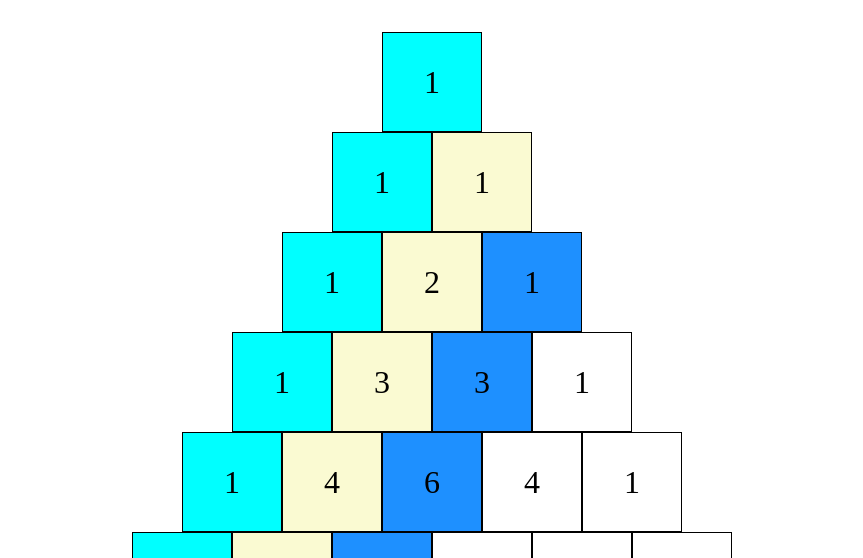
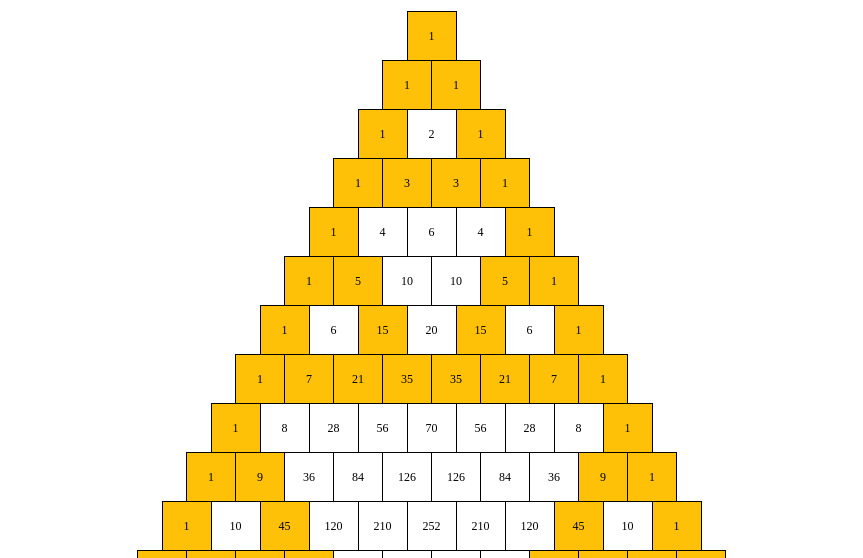
Before and after one commit to ahmad-511/one_question_interview, a plain HTML site: page index.html in a window 1280 px wide. Shown: the top 558 px of the page, without its empty margins (208-1071 px from the left). Drawn offline with Linux system fonts and the light colour scheme.

Commit message:
JS Refactoring / Add odd class / collapse borders

```diff
--- a/css/main.css
+++ b/css/main.css
@@ -5,7 +5,7 @@
 }
 
 html {
-    font-size: 32px;
+    font-size: 12px;
 }
 
 body {
@@ -22,20 +22,14 @@ body {
 
 .square {
     border: 1px solid #000;
-    width: 100px;
-    height: 100px;
+    width: 50px;
+    height: 50px;
     display: grid;
     place-content: center;
+    margin-top: -1px;
+    margin-left: -1px;
 }
 
-.square:first-child {
-    background-color: aqua;
+.square.odd {
+    background-color: #ffc107;
 }
-
-.square:nth-child(2) {
-    background-color: lightgoldenrodyellow;
-}
-
-.square:nth-child(3) {
-    background-color: dodgerblue;
-}
--- a/js/main.js
+++ b/js/main.js
@@ -1,5 +1,5 @@
 const initApp = () => {
-    const ptArray = pascalsTriangle(8);
+    const ptArray = pascalsTriangle(16);
     domTriangle(ptArray);
 }
 
@@ -7,26 +7,25 @@ document.addEventListener("DOMContentLoaded", initApp);
 
 const pascalsTriangle = (rows = 3) => {
     if (rows < 3) rows = 3;
-    const stackArray = [];
-    let i = 1;
-    while (i <= rows) {
+    const stackArray = [
+        [1]
+    ];
+    let n = 1;
+    while (n < rows) {
 
         const rowArray = [];
-        let x = 0;
+        let k = 0;
         let rowValue;
-        while (x < i) {
-            if (!x || x === i - 1) { rowValue = 1 }
-            else {
-                rowValue =
-                    stackArray[i - 2][x] +
-                    stackArray[i - 2][x - 1];
-            }
+        while (k <= n) {
+            rowValue =
+                (stackArray[n - 1][k]??0) +
+                (stackArray[n - 1][k - 1]??0);
             rowArray.push(rowValue);
-            x++;
+            k++;
         }
         console.log(rowArray);
         stackArray.push(rowArray);
-        i++;
+        n++;
     }
     console.log(stackArray);
     return stackArray;
@@ -48,6 +47,9 @@ const buildRow = (array) => {
         const square = document.createElement('div');
         square.classList.add("square");
         square.textContent = el;
+        if(el % 2){
+            square.classList.add("odd");
+        }
         row.appendChild(square);
     })
     return row;
```
